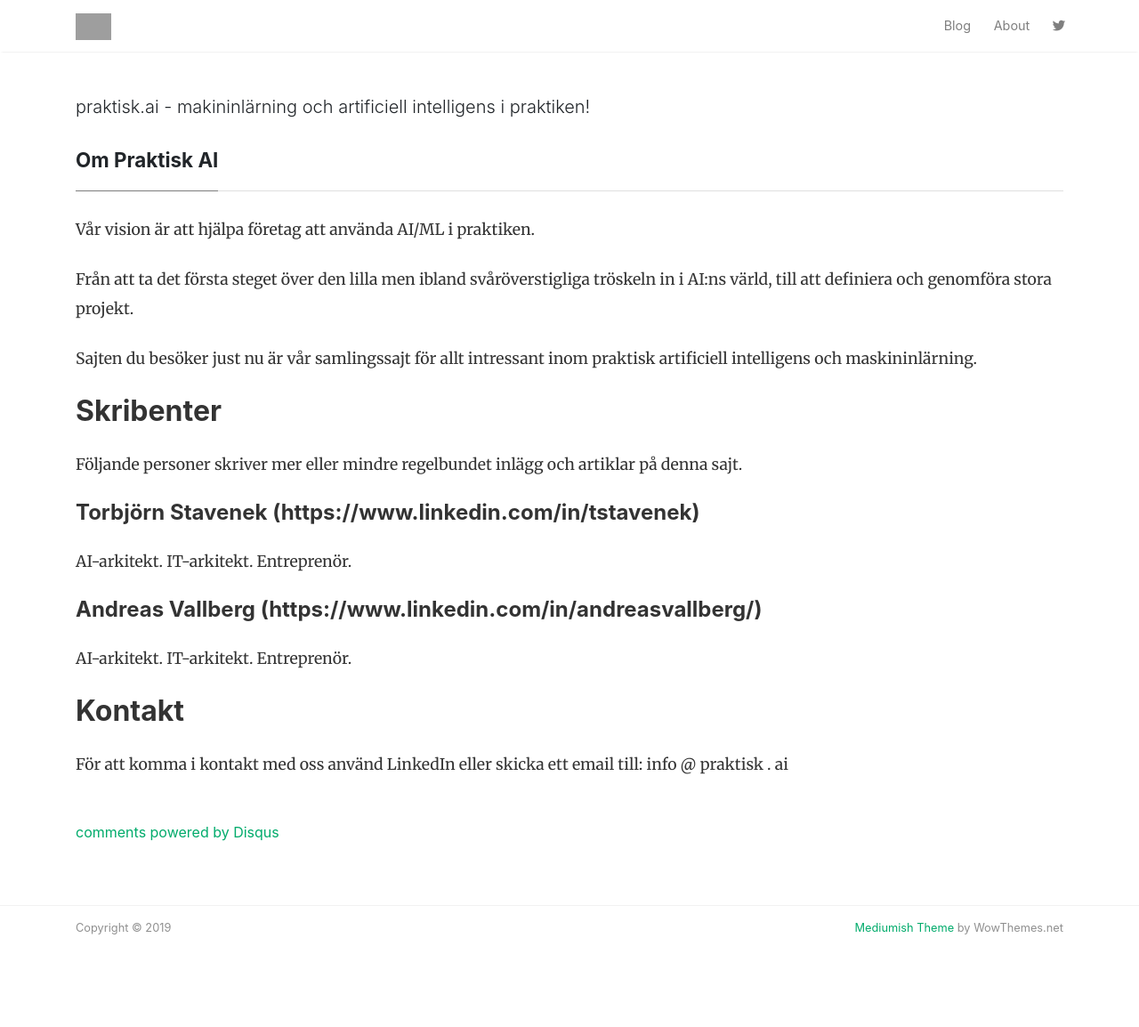
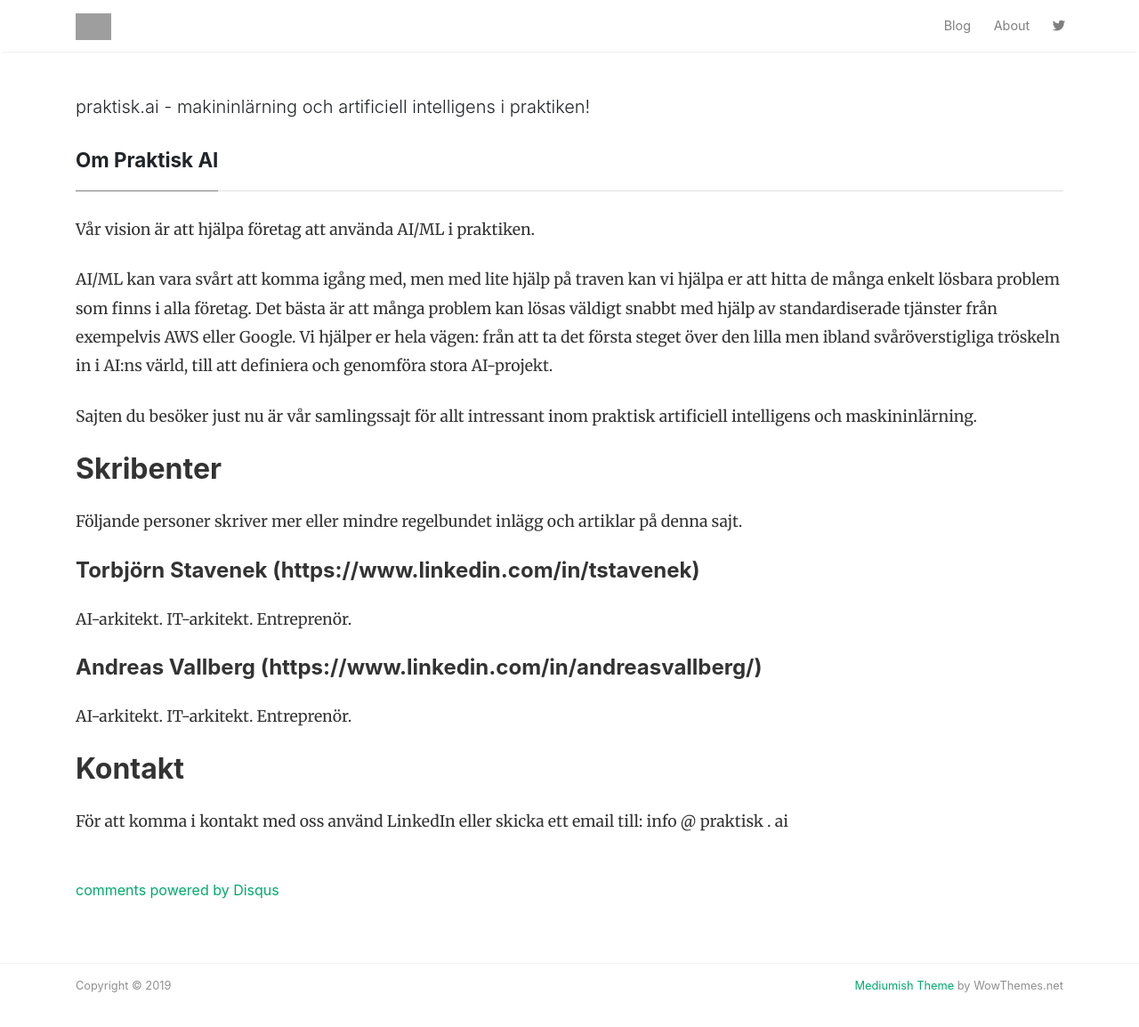
Before and after one commit to praktisk-ai/siteleaf-web, a Jekyll site: the page built from about.md, in a window 1280 px wide and 1191 px high. Shown: the top 1154 px of the window at 89% size. Built offline with Jekyll 4.4.1, drawn with Linux system fonts in a browser that asks for light colours; nearby versions of some CDN libraries; comment, search, counter and statistics services are not loaded; grey boxes are pictures that could not be loaded.

Commit message:
Update about.md

```diff
--- a/about.md
+++ b/about.md
@@ -6,7 +6,7 @@ layout: page
 
 Vår vision är att hjälpa företag att använda AI/ML i praktiken.
 
-Från att ta det första steget över den lilla men ibland svåröverstigliga tröskeln in i AI:ns värld, till att definiera och genomföra stora projekt.
+AI/ML kan vara svårt att komma igång med, men med lite hjälp på traven kan vi hjälpa er att hitta de många enkelt lösbara problem som finns i alla företag. Det bästa är att många problem kan lösas väldigt snabbt med hjälp av standardiserade tjänster från exempelvis AWS eller Google. Vi hjälper er hela vägen: från att ta det första steget över den lilla men ibland svåröverstigliga tröskeln in i AI:ns värld, till att definiera och genomföra stora AI-projekt.
 
 Sajten du besöker just nu är vår samlingssajt för allt intressant inom praktisk artificiell intelligens och maskininlärning.
 
```
